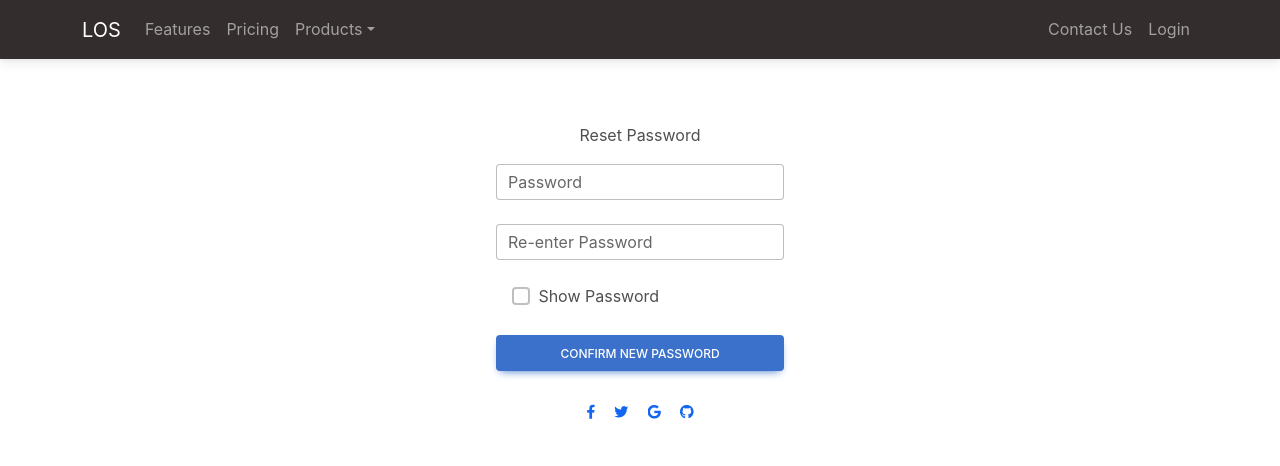
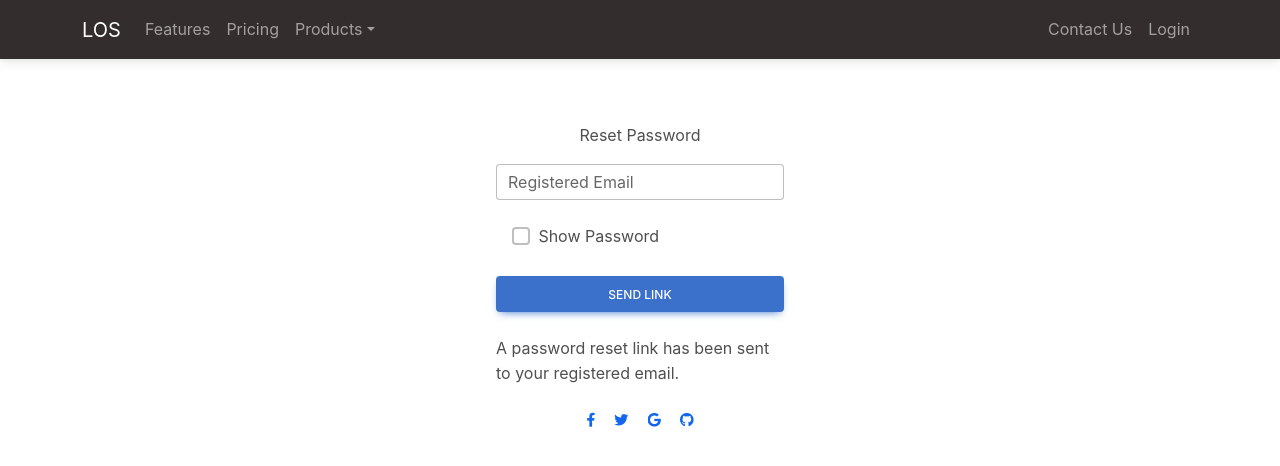
Before and after one commit to aryan-michael/los-final, a React (Create React App) app in the folder lord-save-me/: page /forgot-password in a window 1280 px wide. Shown: the top 466 px of the page. Built offline with nearby package versions, Linux system fonts and the light colour scheme.

Commit message:
forgot password changes

```diff
--- a/lord-save-me/src/pages/Password/ForgotPassword.jsx
+++ b/lord-save-me/src/pages/Password/ForgotPassword.jsx
@@ -15,14 +15,17 @@ function ForgotPassword() {
                 <p>Reset Password</p>
             </div>
 
-            <MDBInput wrapperClass='mb-4' label='Password' id='form1' type='password' />
-            <MDBInput wrapperClass='mb-4' label='Re-enter Password' id='form2' type='password' />
+            <MDBInput wrapperClass='mb-4' label='Registered Email' id='form1' type='email' />
 
             <div className="d-flex justify-content-between mx-3 mb-4">
                 <MDBCheckbox name='flexCheck' value='' id='flexCheckDefault' label='Show Password' />
             </div>
 
-            <MDBBtn className="mb-4">Confirm New Password</MDBBtn>
+            <MDBBtn className="mb-4">Send Link</MDBBtn>
+
+            <div className="d-flex mx-auto">
+                <p>A password reset link has been sent to your registered email.</p>
+            </div>
 
             <div className="text-center">
 
```
